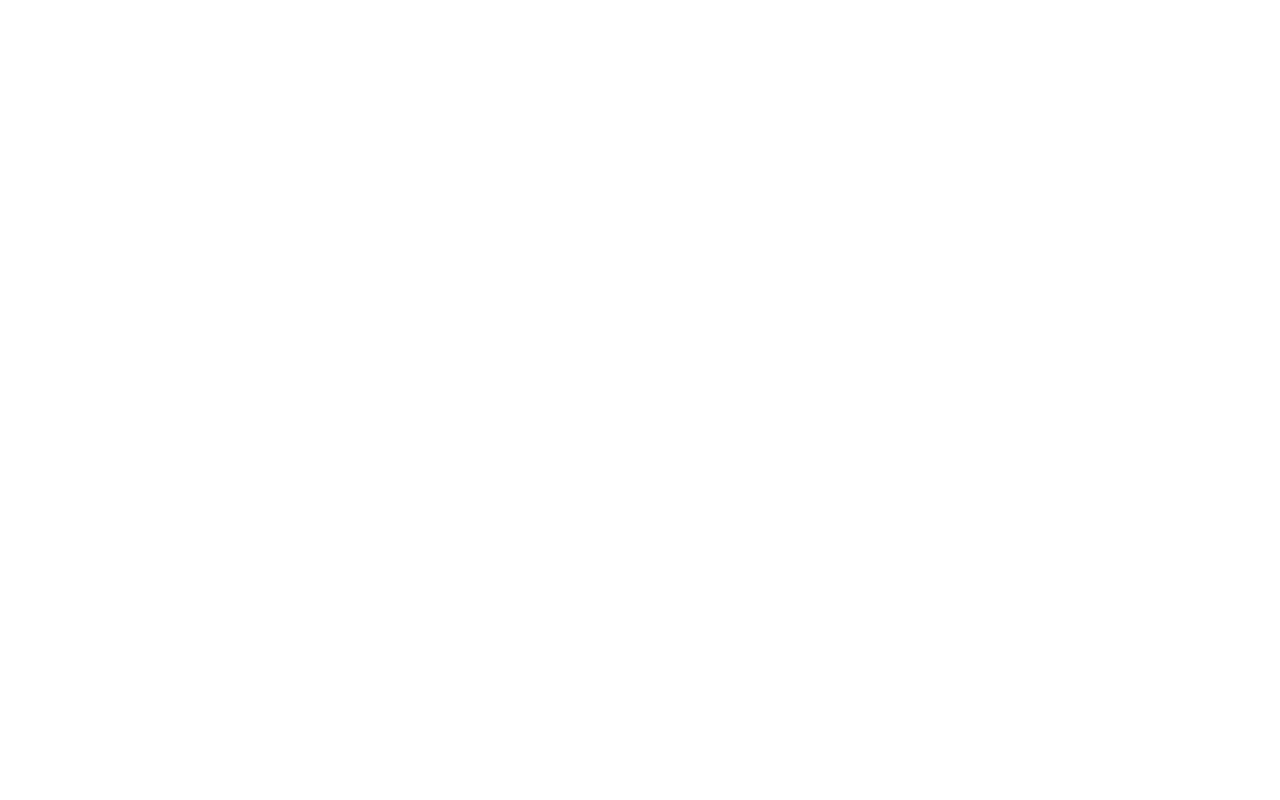
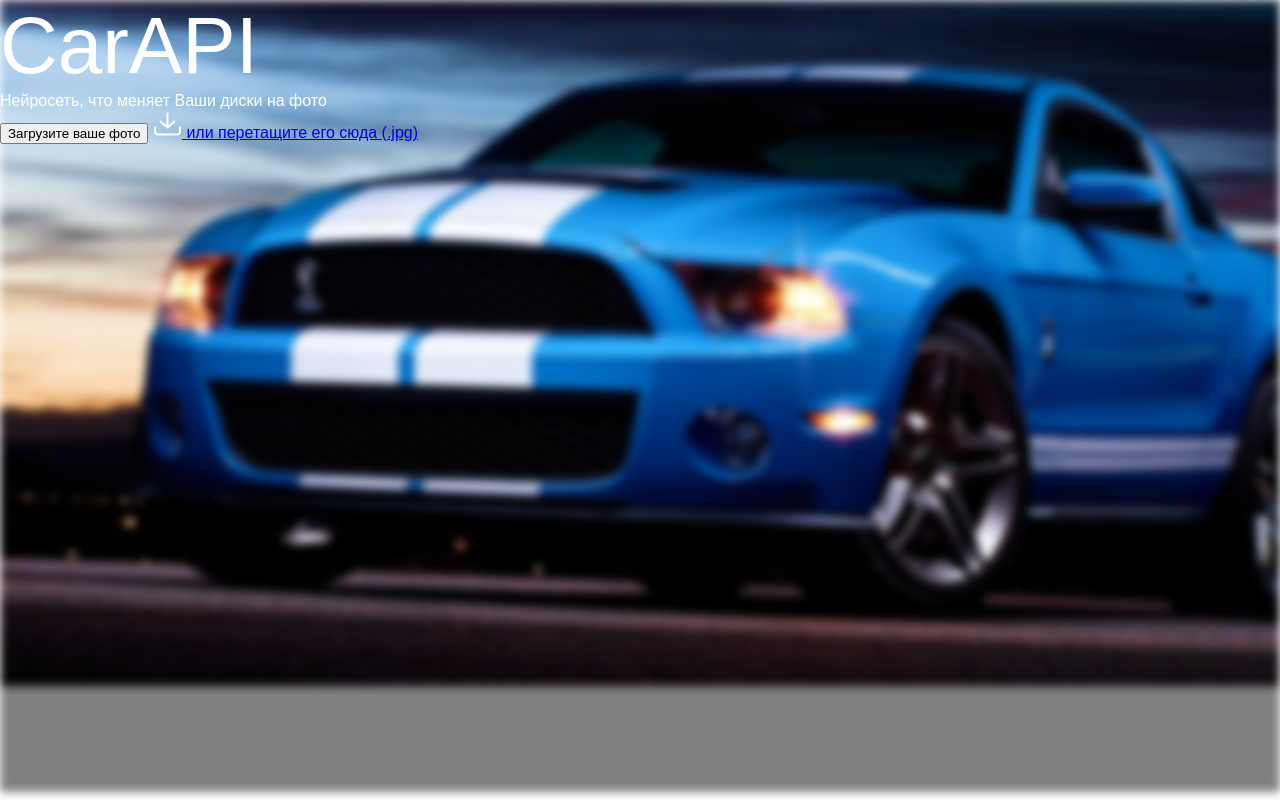
Before and after one commit to VolegzhaninaEM/CarAPI-frontend, a plain HTML site: page index.html in a window 1280 px wide. Drawn offline with Linux system fonts and the light colour scheme.

Commit message:
Добавила первый блок (снова)

```diff
--- a/css/style.css
+++ b/css/style.css
@@ -0,0 +1,41 @@
+* {
+  margin: 0;
+}
+
+.carAPI::before {
+  content: '';
+  background: no-repeat url("../img/car-background.png");
+  background-color: grey;
+  height: 99vh;
+  width: 100vw;
+  filter: blur(5px);
+  position: absolute;
+  left: 0;
+  right: 0;
+  top: 0;
+  bottom: 0;
+  z-index: -1;
+}
+
+.carAPI {
+  color: #fff;
+  font-family: 'Montserrat', sans-serif;
+  position: relative;
+}
+
+.carAPI .blur::before {
+  background-color: rgba(13, 15, 21, 0.6);
+  opacity: 50%;
+  width: 99vw;
+  height: 99vh;
+  margin: 0;
+}
+
+.appName {
+  font-size: 80px;
+}
+
+@font-face {
+  font-family: 'Montserrat';
+  src: url('https://fonts.googleapis.com/css2?family=Montserrat:wght@400&display=swap');
+}
--- a/index.html
+++ b/index.html
@@ -1,5 +1,6 @@
 <!DOCTYPE html>
 <html lang="ru">
+
 <head>
   <meta charset="UTF-8">
   <meta name="viewport" content="width=device-width, initial-scale=1.0">
@@ -7,7 +8,22 @@
   <title>CarAPI</title>
   <link rel="stylesheet" href="css/style.css">
 </head>
+
 <body>
+  <main>
+    <div class="carAPI">
+      <div class="blur">
+        <hi class="appName">CarAPI</hi>
+        <p>Нейросеть, что меняет Ваши диски на фото</p>
+        <button>Загрузите ваше фото</button>
+        <a href="#">
+          <img src="img/download-icon.png" alt="Upload" />
+          <span>или перетащите его сюда (.jpg)</span>
+        </a>
+      </div>
+    </div>
+  </main>
 
 </body>
+
 </html>
```
